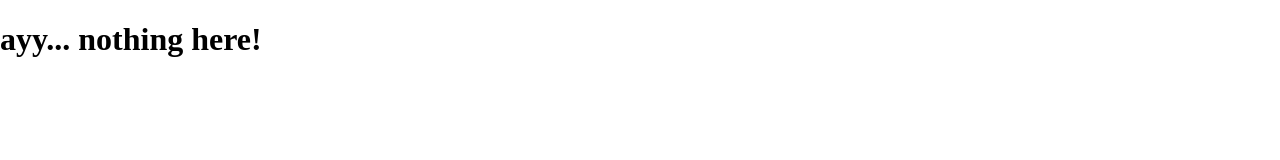
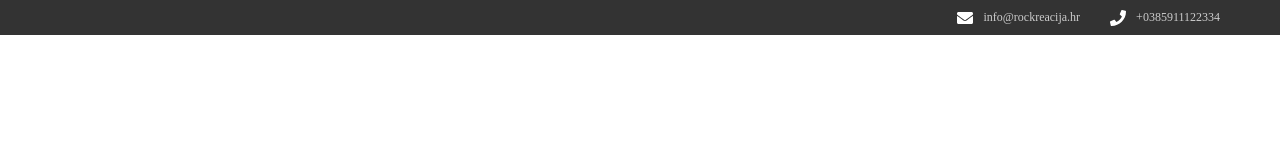
Before and after one commit to JakovSp/HCI, a Gatsby site: page / in a window 1280 px wide. Built offline with nearby package versions, Linux system fonts and the light colour scheme; Gatsby itself is replaced by a stand-in of ours; a web font is replaced by a local one.

Commit message:
add contact bar component

```diff
--- /dev/null
+++ b/src/components/contact-bar/index.js
@@ -0,0 +1,15 @@
+import React from 'react'
+import styles from './style.module.css'
+import { FontAwesomeIcon } from '@fortawesome/react-fontawesome'
+import { faEnvelope, faPhone } from '@fortawesome/free-solid-svg-icons'
+
+const ContactBar = () => (
+    <main className={styles.container}>
+        <FontAwesomeIcon icon={faEnvelope} color="white" />
+        <span className={styles.contact_text}>info@rockreacija.hr</span>
+        <FontAwesomeIcon icon={faPhone} color="white"/>
+        <span className={styles.contact_text}>+0385911122334</span>
+    </main>
+)
+
+export default ContactBar
--- /dev/null
+++ b/src/components/contact-bar/style.module.css
@@ -0,0 +1,17 @@
+.container {
+    background-color: #333333;
+    height: 35px;
+    display: flex;
+    justify-content: flex-end;
+    align-items: center;
+    padding: 0 30px;
+  }
+
+  .container span {
+    font-size: 12px;
+    color: #ccc;
+  }
+
+  .contact_text {
+    margin: 10px 30px 10px 10px;
+  }
--- a/src/pages/index.js
+++ b/src/pages/index.js
@@ -1,10 +1,8 @@
 import React from "react"
-import { Link } from "gatsby"
+import ContactBar from "../components/contact-bar"
 
 const IndexPage = () => (
-  <div>
-    <h1>ayy... nothing here!</h1>
-  </div>
+  <ContactBar/>
 )
 
 export default IndexPage
```
